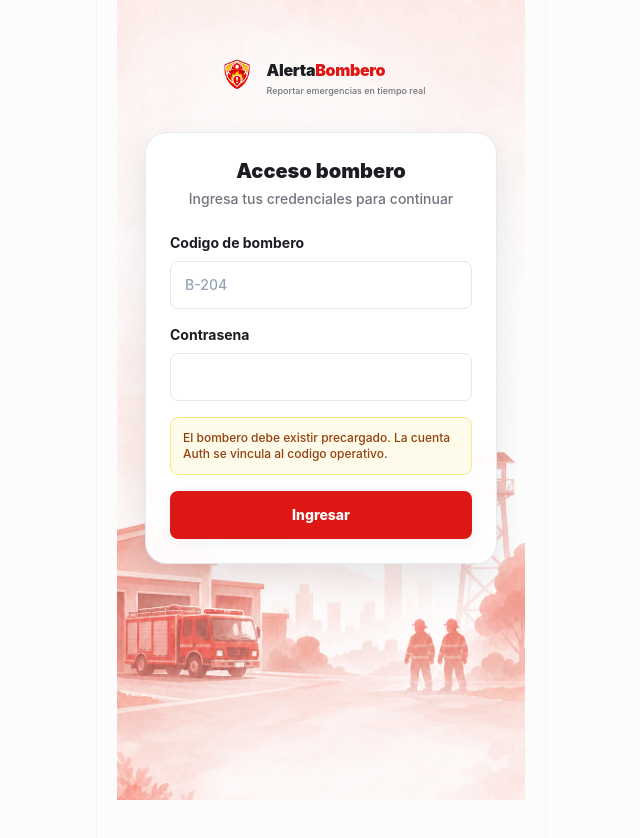
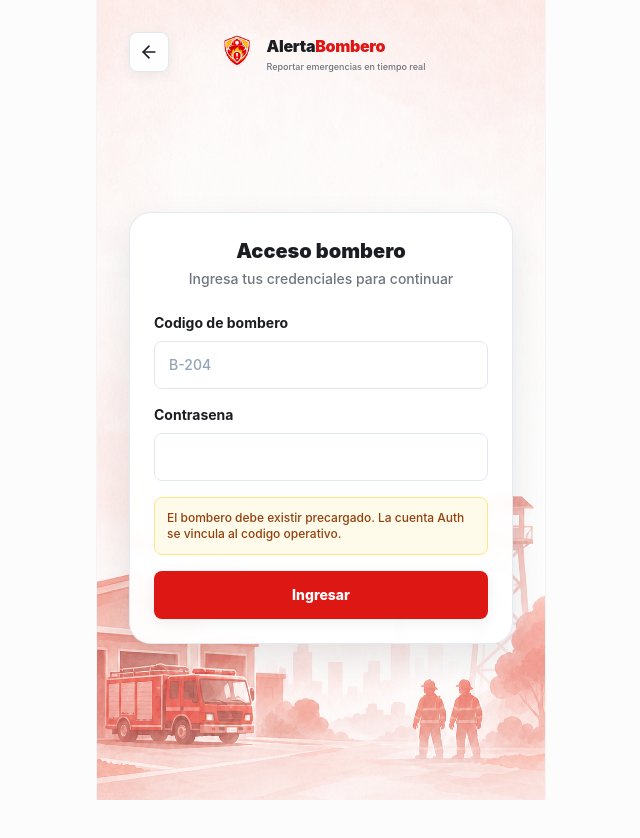
Before and after one commit to wak1e7/AlertaBombero, a React (Vite) app: page /bombero/login in a window 1280 px wide. Shown: the top 838 px of the page, without its empty margins (319-959 px from the left). After the commit the page ends 800 px from the top, so only its background shows below. Built offline with nearby package versions, Linux system fonts and the light colour scheme.

Commit message:
fix: etapa 23 acceso movil sin scroll y retorno

```diff
--- a/src/App.tsx
+++ b/src/App.tsx
@@ -279,8 +279,8 @@ function CitizenLoginScreen() {
   }
 
   return (
-    <AppShell>
-      <AuthCard title="Iniciar sesion" subtitle="Accede a tu cuenta ciudadana">
+    <AppShell compact>
+      <AuthCard title="Iniciar sesion" subtitle="Accede a tu cuenta ciudadana" backTo="/">
         <form className="space-y-4" onSubmit={onSubmit}>
           <TextInput
             label="Telefono"
@@ -349,8 +349,8 @@ function CitizenRegisterScreen() {
   }
 
   return (
-    <AppShell>
-      <AuthCard title="Crear cuenta" subtitle="Registro ciudadano seguro">
+    <AppShell compact>
+      <AuthCard title="Crear cuenta" subtitle="Registro ciudadano seguro" backTo="/ciudadano/login" scrollable>
         <form className="space-y-3" onSubmit={onSubmit}>
           <TextInput label="Nombres" value={form.name} onChange={(name) => setForm((current) => ({ ...current, name }))} />
           <TextInput
@@ -419,8 +419,8 @@ function FirefighterLoginScreen() {
   }
 
   return (
-    <AppShell>
-      <AuthCard title="Acceso bombero" subtitle="Ingresa tus credenciales para continuar">
+    <AppShell compact>
+      <AuthCard title="Acceso bombero" subtitle="Ingresa tus credenciales para continuar" backTo="/">
         <form className="space-y-4" onSubmit={onSubmit}>
           <TextInput
             label="Codigo de bombero"
@@ -499,8 +499,8 @@ function OtpScreen({ expectedRole }: { expectedRole: "citizen" | "firefighter" }
   }
 
   return (
-    <AppShell>
-      <AuthCard title="Verificar identidad" subtitle="Ingresa el codigo de seguridad">
+    <AppShell compact>
+      <AuthCard title="Verificar identidad" subtitle="Ingresa el codigo de seguridad" backTo={expectedRole === "citizen" ? "/ciudadano/login" : "/bombero/login"}>
         <form className="space-y-4" onSubmit={onSubmit}>
           {isDemoAuth() ? (
             <p className="rounded-lg border border-emergency-100 bg-emergency-50 p-3 text-center text-xs font-semibold text-emergency-700">
--- a/src/components/AuthCard.tsx
+++ b/src/components/AuthCard.tsx
@@ -1,21 +1,32 @@
 import type React from "react";
+import { ArrowLeft } from "lucide-react";
+import { Link } from "react-router-dom";
 import { BrandLogo } from "./BrandLogo";
 import accessHeroBackground from "../assets/access-hero-background.png";
 
 export function AuthCard({
   title,
   subtitle,
-  children
+  children,
+  backTo = "/",
+  scrollable = false
 }: {
   title: string;
   subtitle: string;
   children: React.ReactNode;
+  backTo?: string;
+  scrollable?: boolean;
 }) {
   return (
-    <section className="relative isolate min-h-dvh overflow-hidden bg-white px-5 py-7 sm:px-7" style={{ backgroundImage: `url(${accessHeroBackground})`, backgroundPosition: "center top", backgroundRepeat: "no-repeat", backgroundSize: "100% auto" }}>
-      <div className="relative mx-auto w-full max-w-sm pt-7">
-        <div className="flex justify-center"><BrandLogo withName /></div>
-        <div className="mt-9 rounded-[1.35rem] border border-slate-200/90 bg-white/95 p-5 shadow-[0_14px_34px_rgba(31,38,51,0.1)] backdrop-blur-sm sm:p-6">
+    <section className={`relative isolate bg-white px-5 py-4 sm:px-7 ${scrollable ? "min-h-dvh" : "h-dvh overflow-hidden"}`} style={{ backgroundImage: `url(${accessHeroBackground})`, backgroundPosition: "center top", backgroundRepeat: "no-repeat", backgroundSize: "100% auto" }}>
+      <div className={`relative mx-auto w-full max-w-sm ${scrollable ? "pt-7" : "flex h-full flex-col"}`}>
+        <header className={`relative flex shrink-0 items-center justify-center ${scrollable ? "" : "pt-4"}`}>
+          <Link aria-label="Volver a seleccionar rol" className="absolute left-0 grid h-10 w-10 place-items-center rounded-lg border border-slate-200 bg-white/95 text-ink shadow-soft transition hover:bg-emergency-50 hover:text-emergency-700" to={backTo}>
+            <ArrowLeft className="h-5 w-5" aria-hidden="true" />
+          </Link>
+          <BrandLogo withName />
+        </header>
+        <div className={`${scrollable ? "mt-9" : "my-auto"} rounded-[1.35rem] border border-slate-200/90 bg-white/95 p-5 shadow-[0_14px_34px_rgba(31,38,51,0.1)] backdrop-blur-sm sm:p-6`}>
           <h1 className="text-center text-xl font-black text-ink">{title}</h1>
           <p className="mt-1 text-center text-sm font-medium text-muted">{subtitle}</p>
           <div className="mt-6">{children}</div>
```
